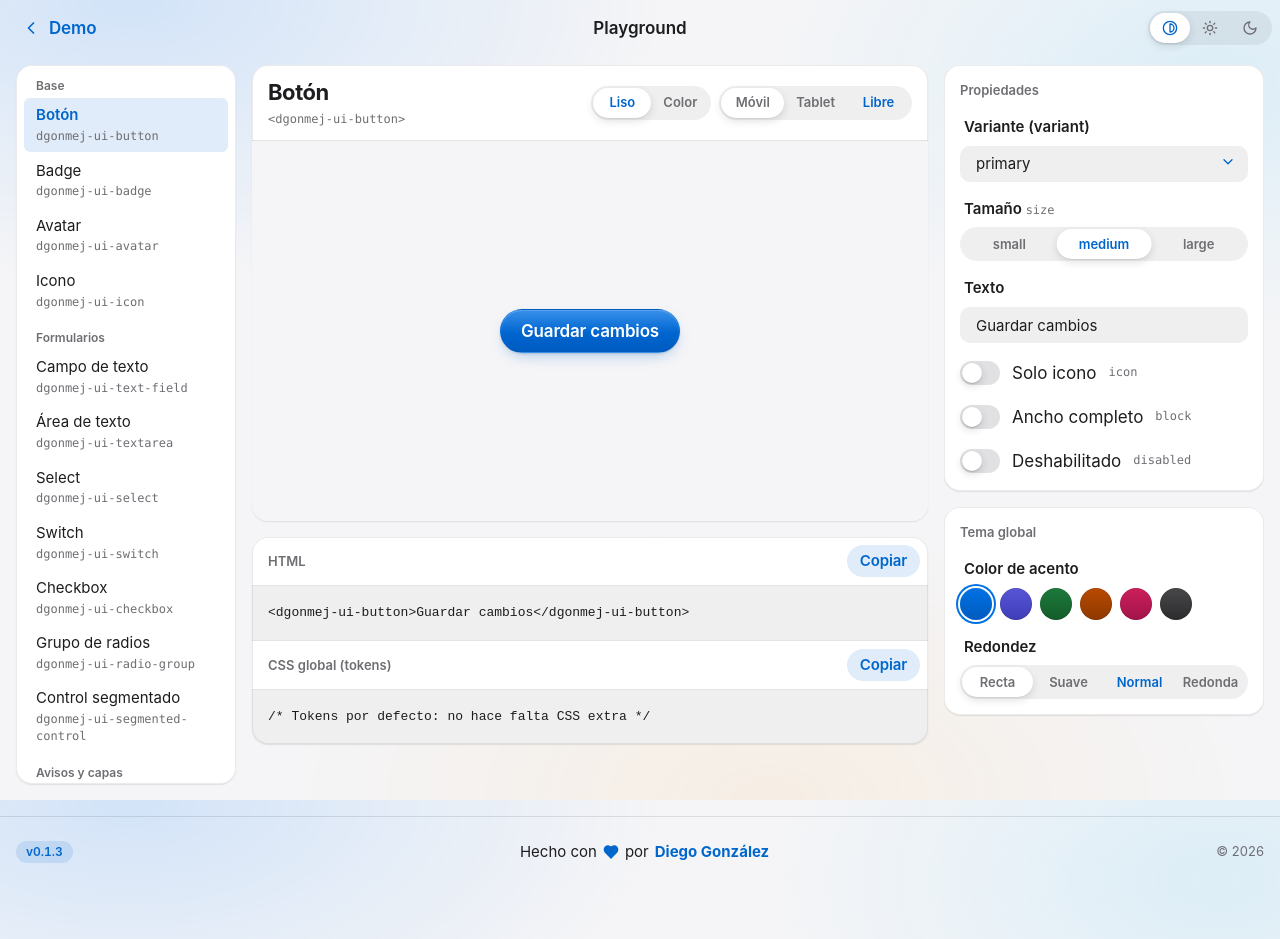
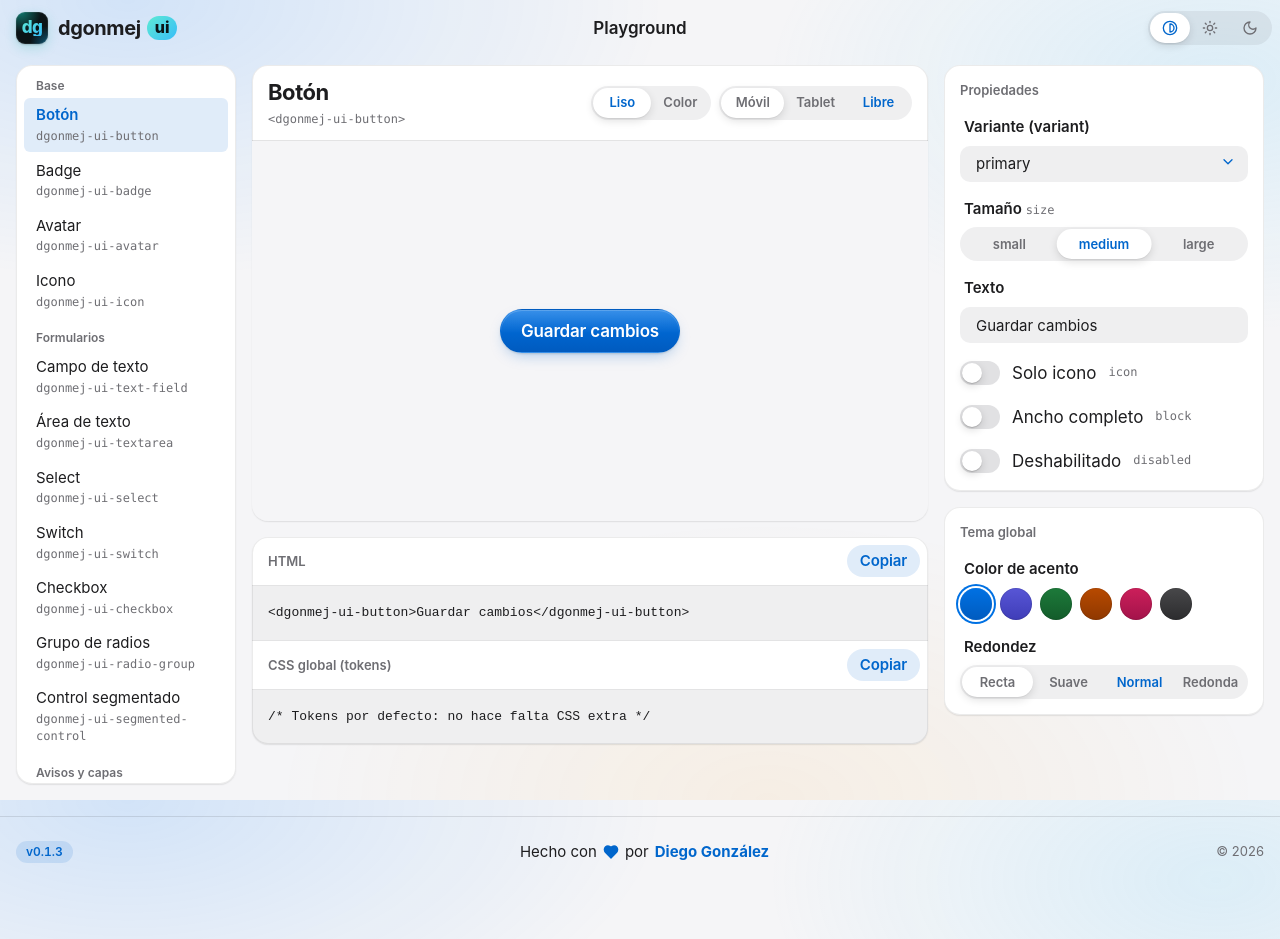
Before and after one commit to dgonmej/dgonmej-ui, a website built with Vite: page demo/playground.html in a window 1280 px wide. Built offline with nearby package versions, Linux system fonts and the light colour scheme.

Commit message:
Replace the plain demo title with a dg brand lockup shared by the demo and playground headers

```diff
--- /dev/null
+++ b/demo/marca.css
@@ -0,0 +1,87 @@
+/* Marca de la barra: la misma pieza "dg" del favicon (fondo oscuro con brillo verde azulado)
+   y el nombre, con "ui" en una pastilla del mismo degradado. Colores de la familia dgonmej.
+   La comparten la demo y el playground. */
+.brand {
+  --brand-ink: #0b1416;
+  --brand-from: #5eead4;
+  --brand-to: #38bdf8;
+  display: inline-flex;
+  align-items: center;
+  gap: 10px;
+  min-height: 44px;
+  padding: 0 var(--ui-space-2);
+  border-radius: var(--ui-radius-control);
+  color: var(--ui-color-text);
+  text-decoration: none;
+  -webkit-tap-highlight-color: transparent;
+  transition: transform var(--ui-duration-fast) ease-out;
+}
+.brand:active {
+  transform: scale(0.97);
+}
+.brand:focus-visible {
+  outline: 2px solid var(--ui-color-focus);
+  outline-offset: 2px;
+}
+.brand-mark {
+  position: relative;
+  display: grid;
+  place-items: center;
+  width: 32px;
+  height: 32px;
+  border-radius: 9px;
+  overflow: hidden;
+  background:
+    radial-gradient(90% 90% at 15% 0%, rgb(20 184 166 / 0.6), transparent 70%),
+    radial-gradient(80% 80% at 100% 100%, rgb(14 165 233 / 0.45), transparent 70%),
+    var(--brand-ink);
+  box-shadow:
+    inset 0 0 0 1px rgb(255 255 255 / 0.08),
+    0 1px 2px rgb(0 0 0 / 0.18),
+    0 4px 12px rgb(20 184 166 / 0.22);
+}
+.brand-mark span {
+  font-family: var(--ui-font-family-display);
+  font-size: 17px;
+  font-weight: 800;
+  letter-spacing: -0.04em;
+  line-height: 1;
+  background: linear-gradient(135deg, var(--brand-from), var(--brand-to));
+  -webkit-background-clip: text;
+  background-clip: text;
+  color: transparent;
+  transform: translateY(-1px);
+}
+.brand-name {
+  display: inline-flex;
+  align-items: center;
+  gap: 6px;
+  font-family: var(--ui-font-family-display);
+  font-size: var(--ui-font-size-title3);
+  font-weight: 700;
+  letter-spacing: -0.02em;
+}
+.brand-ui {
+  padding: 2px 8px 3px;
+  border-radius: 999px;
+  color: var(--brand-ink);
+  background: linear-gradient(135deg, var(--brand-from), var(--brand-to));
+  font-size: 0.8em;
+  font-weight: 800;
+  letter-spacing: 0;
+  line-height: 1.2;
+}
+@media (prefers-reduced-motion: reduce) {
+  .brand {
+    transition: none;
+  }
+  .brand:active {
+    transform: none;
+  }
+}
+/* En pantallas estrechas, si la barra lleva titulo, solo se ve la pieza "dg" */
+@media (max-width: 479px) {
+  .brand-compacta .brand-name {
+    display: none;
+  }
+}
--- a/demo/playground.html
+++ b/demo/playground.html
@@ -33,6 +33,7 @@
     <script type="application/ld+json">{"@context": "https://schema.org", "@type": "WebPage", "name": "Playground de dgonmej-ui", "url": "https://lab.dgonmej.com/playground.html", "isPartOf": {"@type": "WebSite", "name": "dgonmej-ui", "url": "https://lab.dgonmej.com/"}}</script>
     <link rel="stylesheet" href="../src/tokens/tokens.css" />
     <link rel="stylesheet" href="./phone.css" />
+    <link rel="stylesheet" href="./marca.css" />
     <style>
       *,
       *::before,
@@ -387,9 +388,10 @@
   </head>
   <body>
     <dgonmej-ui-nav-bar heading="Playground" style="--ui-nav-bar-max-width: 1408px">
-      <dgonmej-ui-button slot="leading" variant="ghost" id="back">
-        <dgonmej-ui-icon name="chevron-left"></dgonmej-ui-icon>Demo
-      </dgonmej-ui-button>
+      <a slot="leading" class="brand brand-compacta" href="./" aria-label="dgonmej-ui, volver a la demo">
+        <span class="brand-mark" aria-hidden="true"><span>dg</span></span>
+        <span class="brand-name" aria-hidden="true">dgonmej<span class="brand-ui">ui</span></span>
+      </a>
       <dgonmej-ui-theme-toggle slot="trailing" compact></dgonmej-ui-theme-toggle>
     </dgonmej-ui-nav-bar>
 
--- a/demo/playground.js
+++ b/demo/playground.js
@@ -973,7 +973,6 @@ document.querySelectorAll('[data-copy]').forEach((btn) =>
   })
 );
 
-$('back').addEventListener('ui-click', () => (location.href = './'));
 
 // ---------- Inicio ----------
 await customElements.whenDefined('dgonmej-ui-segmented-control');
```
Also changed, not shown: demo/index.html (+6 -1 lines).
